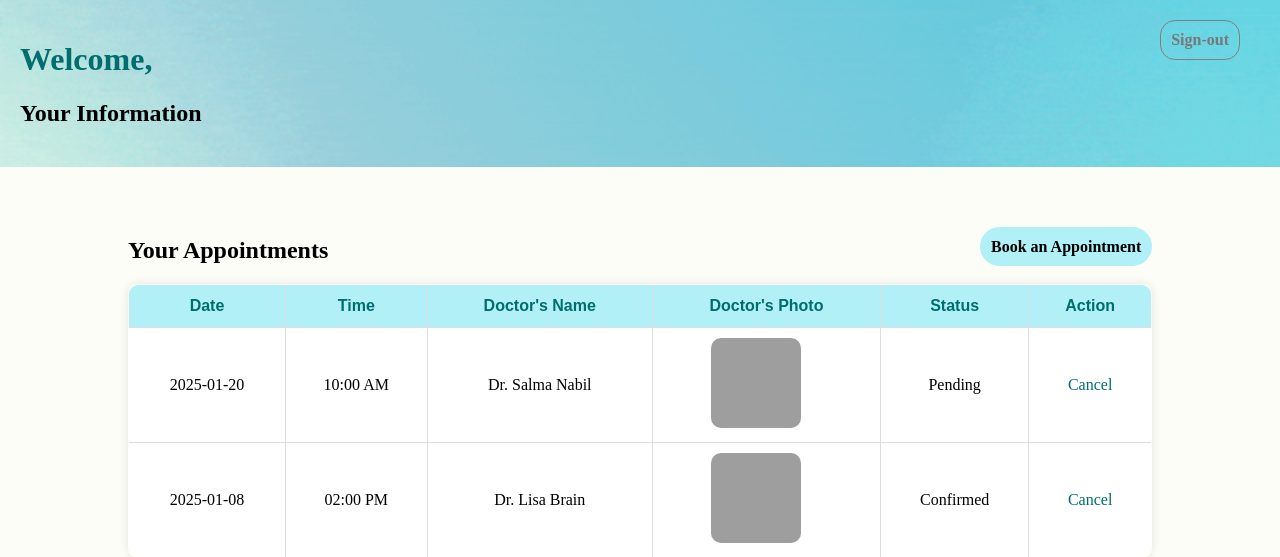
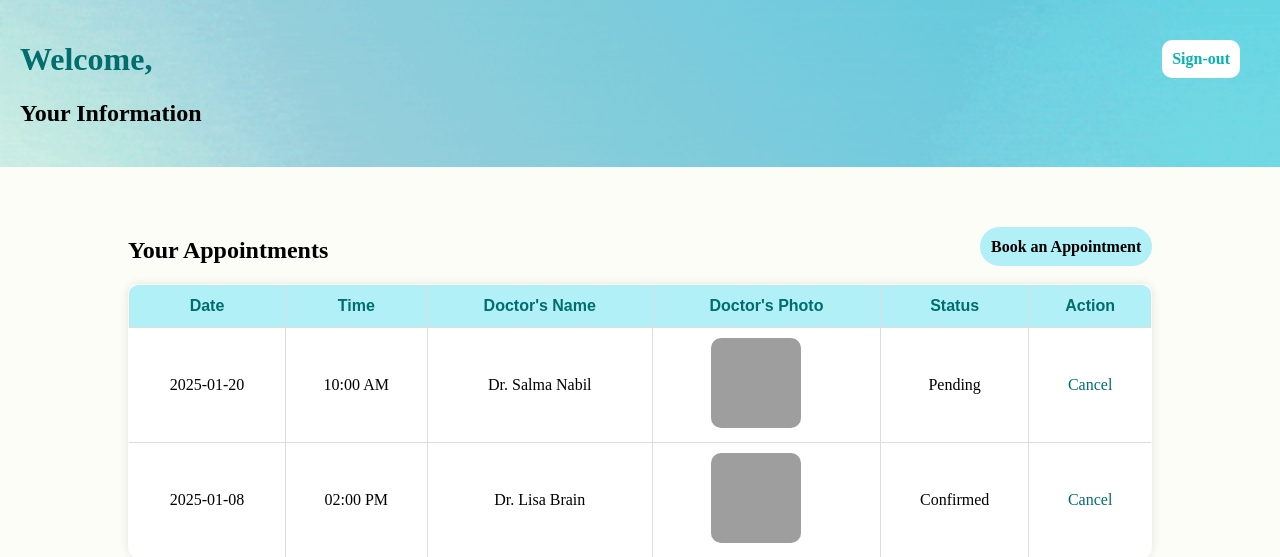
Before and after one commit to HessahAlotaibi1/Web_Project, a PHP site: the page made by html pages/patient.html in a window 1280 px wide. Shown: the top 557 px of the page. Run offline with PHP 8.4, Linux system fonts and the light colour scheme; grey boxes are pictures that could not be loaded.

Commit message:
Update patient.css

```diff
--- a/css/patient.css
+++ b/css/patient.css
@@ -92,23 +92,24 @@ body {
 
 
 #sign {
-  color: rgb(120, 120, 120);
+  background-color: white;
+  color: #04b3b3;
   text-decoration: none;
-  border: 1px solid gray;
-  border-radius: 15px;
-  padding: 10px;
+  border: none;
+  border-radius: 10px;
+  padding: 10px ;
+  font-size: 16px;
   font-weight: bold;
   transition: all 0.3s ease;
   float: right;
   margin-right: 20px;
+  margin-top: 20px;
 }
 
 #sign:hover {
-  color: #006e6e;
-  transform: scale(1.1);
-  font-size: 18px;
+  background-color: #04b3b3;
+  color: white;
 }
-
 
 .fade-in {
   opacity: 0;
```
